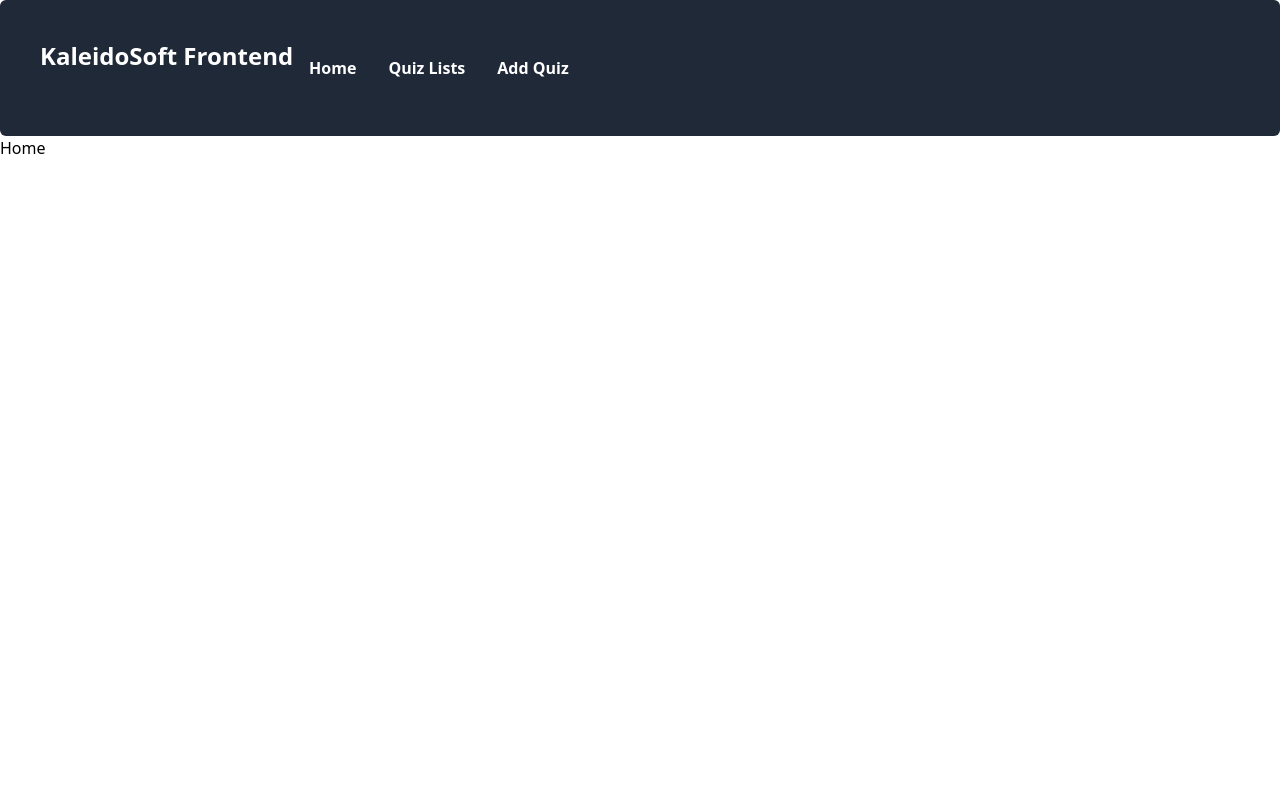
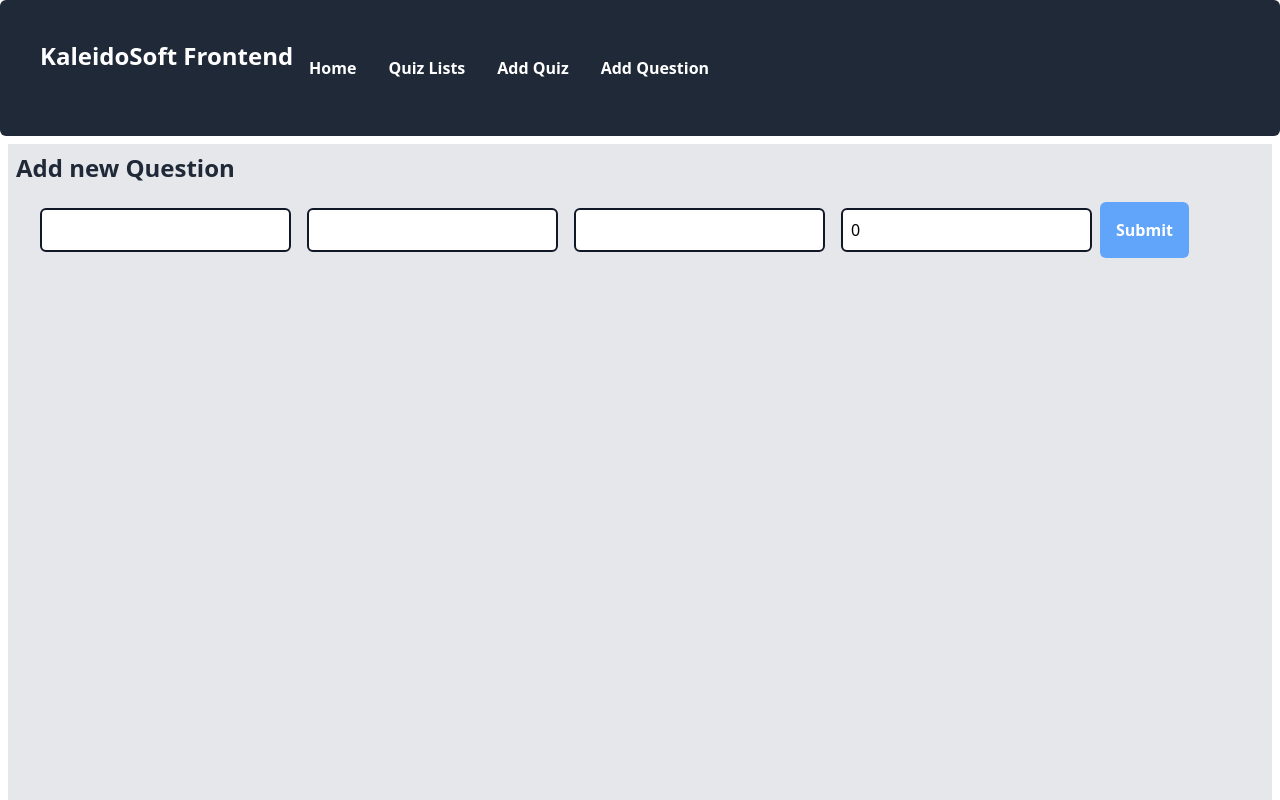
Before and after one commit to prio101/kaleidosoft-frontend, a React (Create React App) app: page /questions/new in a window 1280 px wide. Shown: the top 800 px of the page. Built offline with nearby package versions, Linux system fonts and the light colour scheme.

Commit message:
dificulty select

```diff
--- a/src/App.js
+++ b/src/App.js
@@ -10,6 +10,7 @@ import QuizList from './QuizList';
 import Home from './Home';
 import Quiz from './Quiz';
 import QuizAdd from './QuizAdd';
+import QuestionAdd from "./QuestionAdd";
 
 function App() {
   return (
@@ -27,10 +28,17 @@ function App() {
               <li className="m-4">
                 <Link to="/quizes/new">Add Quiz</Link>
               </li>
+              <li className="m-4">
+                <Link to="/questions/new">Add Question</Link>
+              </li>
             </ul>
           </nav>
 
           <Switch>
+          <Route exact path="/questions/new">
+              <QuestionAdd />
+            </Route>
+
             <Route exact path="/quizes/new">
               <QuizAdd />
             </Route>
--- /dev/null
+++ b/src/OptionAdd.jsx
@@ -0,0 +1,29 @@
+import React from "react";
+
+class OptionAdd extends React.Component {
+
+  constructor(props) {
+    super(props);
+
+    this.state = {
+      option: ''
+    }
+
+  }
+
+  handleChange = (e) => {
+    this.setState({ option: this.state.option });
+  }
+
+  handleSubmit = (e) => {
+    e.preventDefault();
+  }
+
+  render(){
+    return(
+      <>
+
+      </>
+    )
+  }
+}
--- /dev/null
+++ b/src/QuestionAdd.jsx
@@ -0,0 +1,89 @@
+import React from "react";
+
+class QuestionAdd extends React.Component {
+
+  constructor(props){
+    super(props);
+
+    this.state = {
+      question: '',
+      options: [],
+      correct_answer: '',
+      quiz_id: 0
+    }
+  }
+
+  handleSubmit = (e) => {
+    e.prevendDefault();
+    let data = {
+      question: {
+        question: this.state.question,
+        options: this.state.options,
+        correct_answer: this.state.correct_answer,
+        quiz_id: this.state.quiz_id
+      }
+    }
+    fetch('http://localhost:3000/api/v1/questions',
+    {
+      method: 'POST',
+      mode: 'cors',
+      headers: {
+      'Content-Type': 'application/json'
+      },
+      redirect: 'follow',
+      body: JSON.stringify(data)
+    }).then(res => console.log(res.status));
+  }
+
+  handleChange = (e) => {
+    if(e.target.name === 'options'){
+      this.setState({ [e.target.name]: this.state.options.concat(e.target.value) });
+    } else {
+      this.setState({ [e.target.name]: e.target.value });
+    }
+  }
+
+  render(){
+    return(
+      <>
+        <div className="flex flex-col p-2 m-2 bg-gray-200 h-screen">
+          <h1 className="text-2xl font-bold text-gray-800">
+            Add new Question
+          </h1>
+          <form onChange={this.handleSubmit} className="p-2 m-2">
+            <input  type="text"
+                    className="m-2 p-2 rounded-md border-2 border-gray-900"
+                    value={this.state.question}
+                    name="question"
+                    onChange={e => this.handleChange(e) }/>
+
+            <input  type="text"
+                    className="m-2 p-2 rounded-md border-2 border-gray-900"
+                    value={this.state.options}
+                    name="options"
+                    onChange={e => this.handleChange(e) }/>
+
+            <input  type="text"
+                    className="m-2 p-2 rounded-md border-2 border-gray-900"
+                    value={this.state.correct_answer}
+                    name="correct_answer"
+                    onChange={e => this.handleChange(e) }/>
+
+            <input  type="text"
+                    className="m-2 p-2 rounded-md border-2 border-gray-900"
+                    value={this.state.quiz_id}
+                    name="quiz_id"
+                    onChange={e => this.handleChange(e) }/>
+
+            <input  type="submit"
+                    className="cursor-pointer rounded-md bg-blue-400 text-white font-bold p-4"
+                    />
+
+          </form>
+        </div>
+      </>
+    );
+  }
+}
+
+export default QuestionAdd;
--- a/src/QuizAdd.jsx
+++ b/src/QuizAdd.jsx
@@ -9,7 +9,8 @@ class QuizAdd extends React.Component {
     this.state = {
       topic: '',
       questions_count: 0,
-      correct_answer_reward: ''
+      correct_answer_reward: '',
+      difficulty: ''
     }
   }
 
@@ -19,7 +20,8 @@ class QuizAdd extends React.Component {
                   quiz: {
                     topic: this.state.topic,
                     questions_count: this.state.questions_count,
-                    correct_answer_reward: this.state.correct_answer_reward
+                    correct_answer_reward: this.state.correct_answer_reward,
+                    difficulty: this.state.difficulty
                   }
                 }
     fetch('http://localhost:3000/api/v1/quizes',
@@ -47,23 +49,33 @@ class QuizAdd extends React.Component {
           <h1 className="text-2xl font-bold text-gray-900">Add new Quiz here:</h1>
 
           <form className="flex flex-col" onSubmit={this.handleSubmit}>
+            <label>Topic</label>
             <input  type="text"
                     name='topic'
                     value={this.state.topic}
                     onChange={ e => this.handleChange(e) }
                     className="m-2 p-2 rounded-md border-2 border-gray-900" />
-
+            <label>Question Count</label>
             <input type="text"
                    name='questions_count'
                    value={this.state.questions_count}
                    onChange={ e => this.handleChange(e) }
                    className="m-2 p-2 rounded-md border-2 border-gray-900" />
-
+            <label>Point for correct answer</label>
             <input type="text"
                    name='correct_answer_reward'
                    value={this.state.correct_answer_reward}
                    onChange={ e => this.handleChange(e) }
                    className="m-2 p-2 rounded-md border-2 border-gray-900" />
+
+            <label>Select Difficulty</label>
+            <select className="flex flex-col w-auto p-2 m-2 roudned-md bg-gray-900 text-white"
+                    onChange={this.handleChange}
+                    value={ this.state.difficulty } >
+              <option value="hard">Hard</option>
+              <option value="easy">Easy</option>
+              <option value="hardest" >Hardest</option>
+            </select>
 
             <input type="submit" className="cursor-pointer rounded-md bg-blue-400 text-white font-bold p-4" />
           </form>
```
